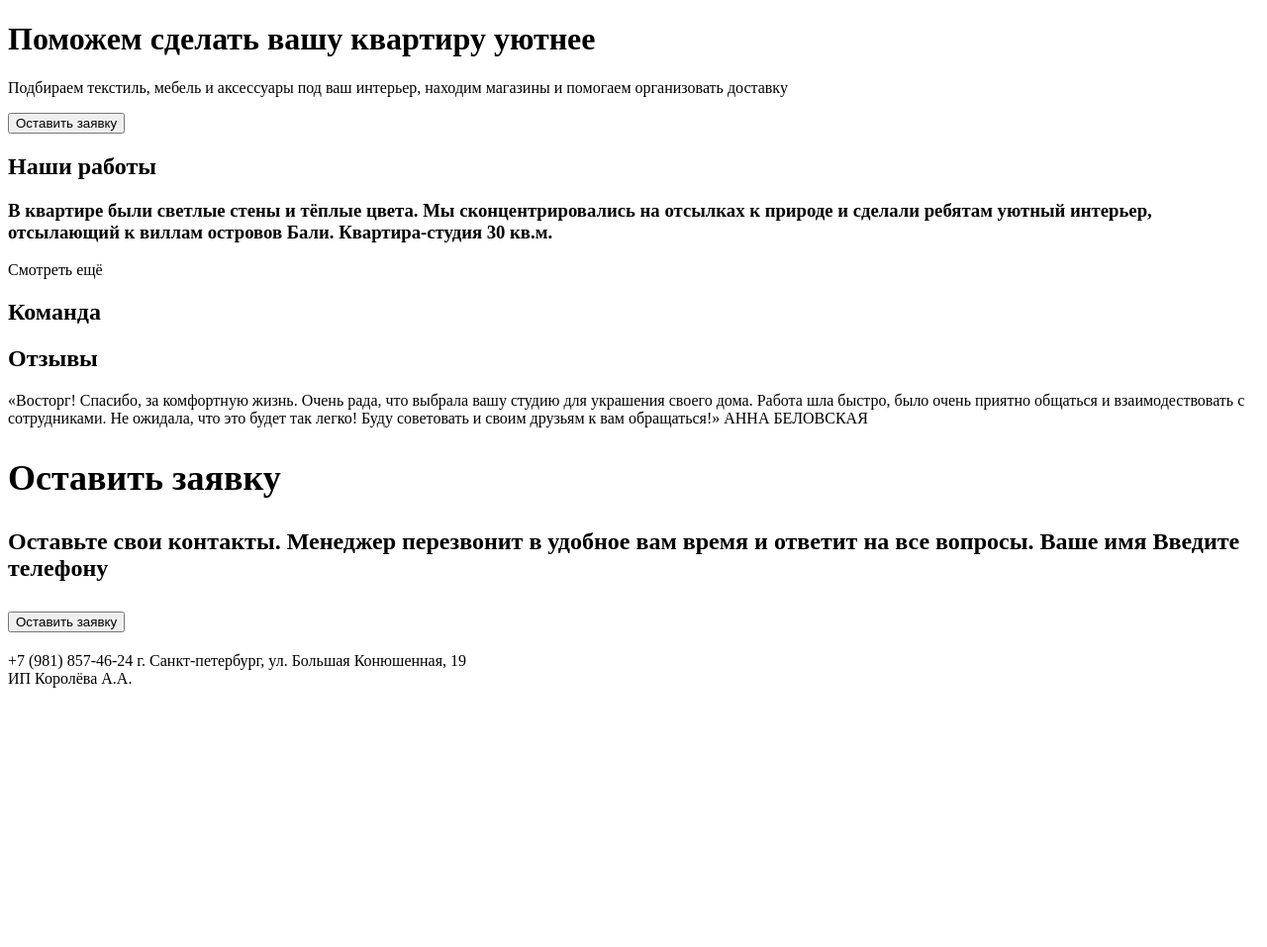
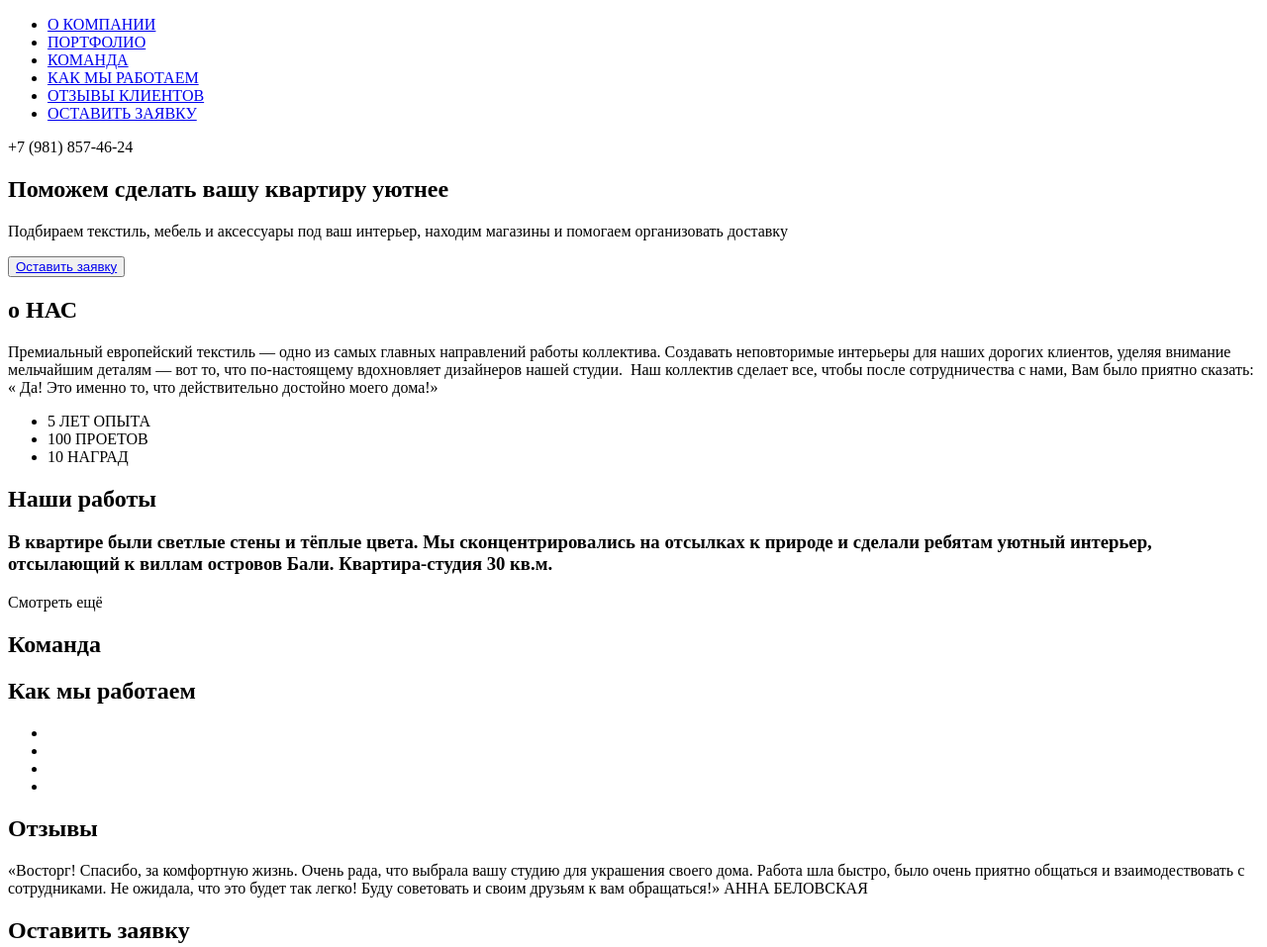
Before and after one commit to Ekaterina-Soloveva/html.academy5.0, a plain HTML site: page index.html in a window 1280 px wide. Shown: the top 957 px of the page at 99% size. Before the commit the page ends 800 px from the top, so only its background shows below. Drawn offline with Linux system fonts and the light colour scheme.

Commit message:
index.html

```diff
--- a/index.html
+++ b/index.html
@@ -6,16 +6,38 @@
 <body>
     <header class="page-header"></header>
      <nav class="logo"></nav>
-     <header class="menu"></header>
-     <header class="telephone"></header>
+     <header class="menu">
+        <ul>
+            <li><a href="#about-us">О КОМПАНИИ</a></li>
+            <li><a href="#portfolio">ПОРТФОЛИО</a></li>
+            <li><a href="#team">КОМАНДА</a></li>
+            <li><a href="#how-we-work">КАК МЫ РАБОТАЕМ</a></li>
+            <li><a href="#review">ОТЗЫВЫ КЛИЕНТОВ</a></li>
+            <li><a href="#leavearequest">ОСТАВИТЬ ЗАЯВКУ</a></li>
+        </ul>
+     </header>
+     <header class="telephone">+7 (981) 857-46-24</header>
     <main>
+        <section>
             <h1>Поможем сделать вашу квартиру уютнее</h1>
             <p>Подбираем текстиль, мебель и аксессуары
             под ваш интерьер, находим магазины
             и помогаем организовать доставку </p>
-        <button>Оставить заявку</button>
+             <button><a href="#leavearequest">Оставить заявку</a></button>
+        </section>
         <section>
-                <h2>Наши работы</h2>
+            <h2 id="about-us">о НАС</h2>
+              <p>Премиальный европейский текстиль — одно из самых главных направлений работы коллектива. Создавать неповторимые интерьеры для наших дорогих клиентов, уделяя внимание мельчайшим деталям — вот то,  что по-настоящему вдохновляет дизайнеров нашей студии.
+                Наш коллектив сделает все, чтобы после сотрудничества с нами,  Вам было приятно сказать:
+                « Да! Это именно то, что действительно достойно моего дома!»</p3>
+            <ul>
+                <li>5 ЛЕТ ОПЫТА</li>
+                <li>100 ПРОЕТОВ</li>
+                <li>10 НАГРАД</li>
+            </ul>
+        </section>
+        <section>
+                <h2 id="portfolio">Наши работы</h2>
                   <h3> В квартире были светлые стены и тёплые цвета. Мы сконцентрировались
                     на отсылках к природе и сделали ребятам уютный интерьер, отсылающий к виллам островов Бали.
                     Квартира-студия
@@ -24,10 +46,19 @@
                  <a href=""></a>Смотреть ещё
         </section>
         <section>
-             <h2>Команда</h2>
+             <h2 id="team">Команда</h2>
         </section>
         <section>
-              <h2>Отзывы</h2>
+                <h2 id="how-we-work">Как мы работаем</h2>
+                <ul>
+                    <li></li>
+                    <li></li>
+                    <li></li>
+                    <li></li>
+                </ul>
+        </section>
+        <section>
+              <h2 id="review">Отзывы</h2>
               <p> «Восторг! Спасибо, за комфортную жизнь. Очень рада, что выбрала вашу студию для украшения своего дома.
 
                  Работа шла быстро, было очень приятно общаться и взаимодествовать
@@ -37,15 +68,13 @@
                 АННА БЕЛОВСКАЯ </p>
         </section>
         <section>
-            <h2><section>
-                <h2>Оставить заявку</h2>
+                <h2 id="leavearequest">Оставить заявку</h2>
                 <p>  Оставьте свои контакты. Менеджер перезвонит
                     в удобное вам время и ответит на все вопросы.
                     Ваше имя
                     Введите телефону </p>
                     <button>  Оставить заявку</button>
         </section>
-
     </main>
     <footer class="info">+7 (981) 857-46-24 г. Санкт-петербург, ул. Большая Конюшенная, 19</footer>
     <footer class="copyright">ИП Королёва А.А.</footer>
```
Lines whose indentation alone changed are shown as unchanged.
